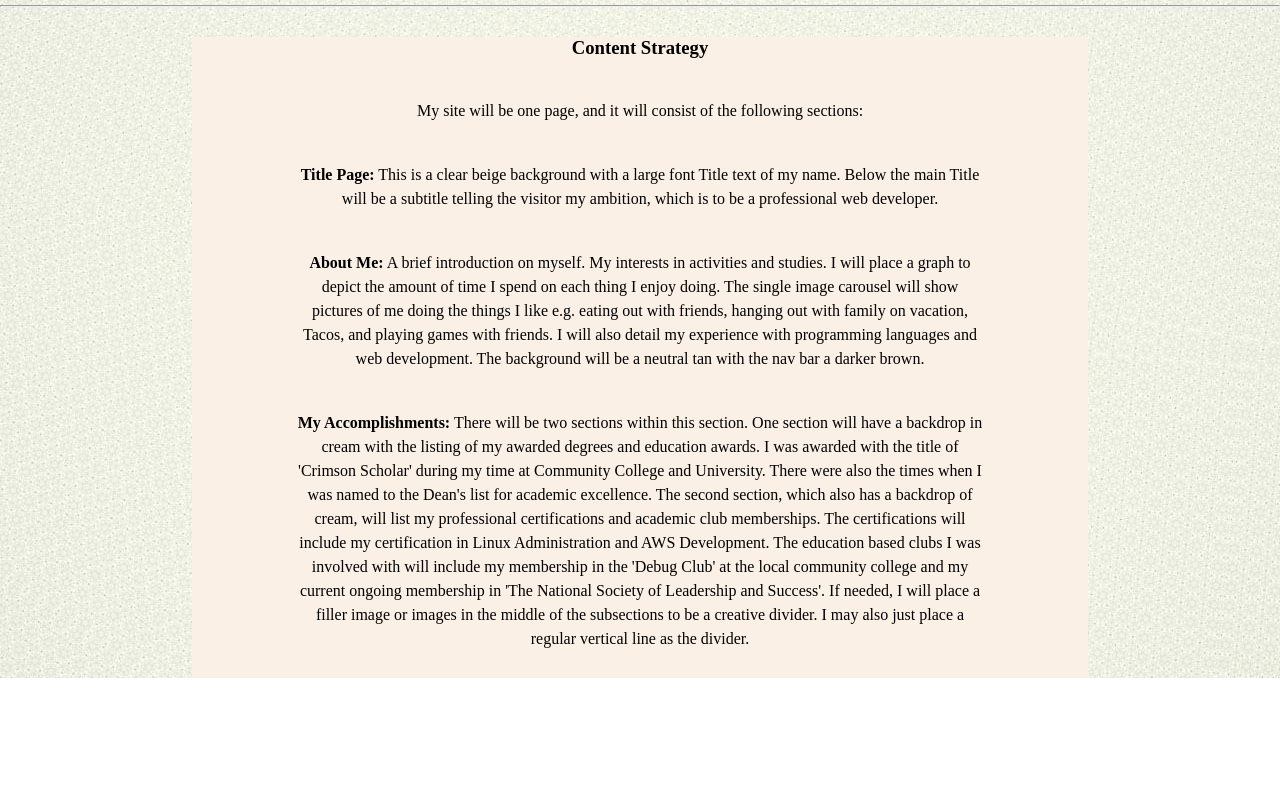
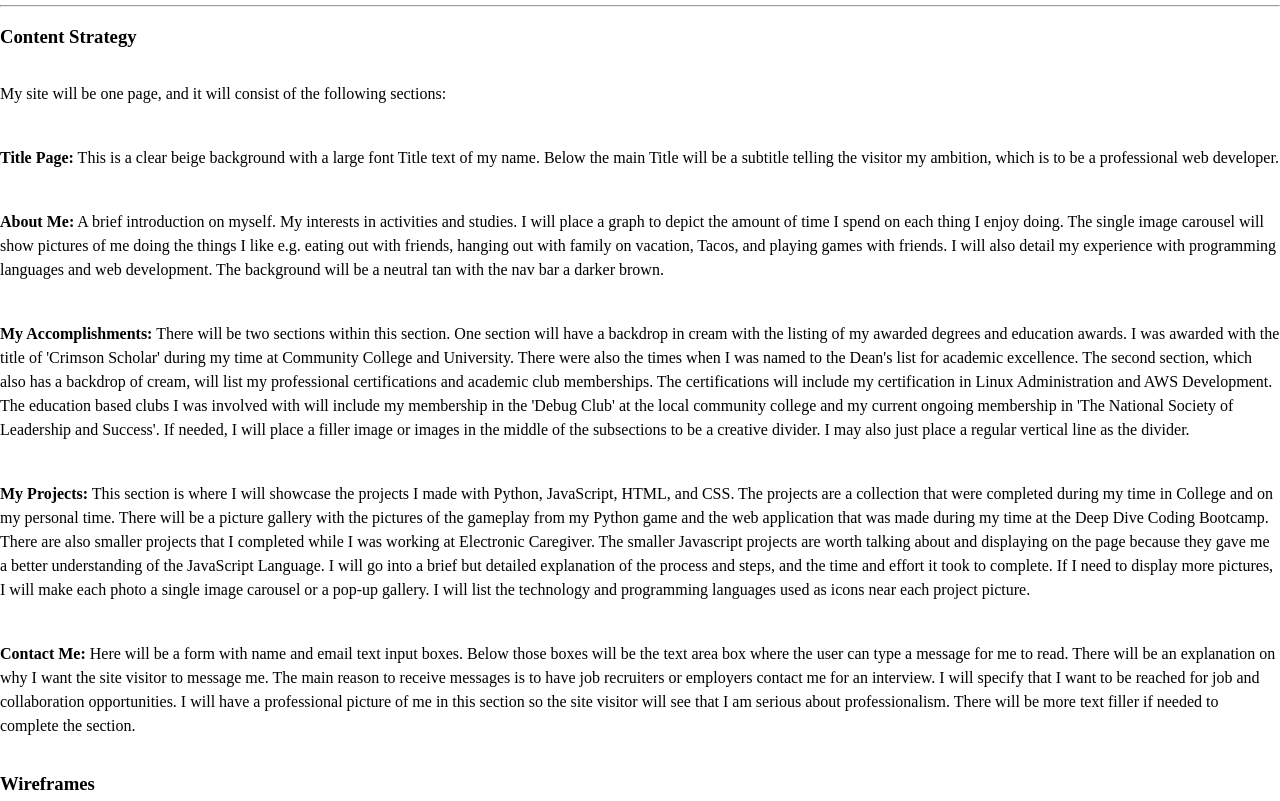
Before and after one commit to Chris-Davila/Chris-webDev-for-hire, a plain HTML site: page documentation/milestone-2.html in a window 1280 px wide. Shown: the part 122-923 px from the top of the page. Before the commit the page ends 800 px from the top, so only its background shows below. Drawn offline with Linux system fonts and the light colour scheme.

Commit message:
Update of Milestone 2

```diff
--- a/documentation/milestone-2.html
+++ b/documentation/milestone-2.html
@@ -6,7 +6,7 @@
     <link rel="stylesheet" href="styles.css">
 </head>
 <body>
-    <div class="page-container">
+    <div>
         <header>
             <div class="title">
                 <h1>PWP Milestone 2</h1>
@@ -16,7 +16,7 @@
         </header>
         <main>
             <h3>Content Strategy</h3>
-            <div class="info-1">
+            <div class="info-2">
                 <p>My site will be one page, and it will consist of the following sections:</p>
                 <p><strong>Title Page:</strong> This is a clear beige background with a large font Title text of my name. Below the main Title will be a subtitle telling the visitor my ambition, which is to be a professional web developer.</p>
                 <p><strong>About Me:</strong> A brief introduction on myself. My interests in activities and studies. I will place a graph to depict the amount of time I spend on each thing I enjoy doing. The single image carousel will show pictures of me doing the things I like e.g. eating out with friends, hanging out with family on vacation, Tacos, and playing games with friends. I will also detail my experience with programming languages and web development. The background will be a neutral tan with the nav bar a darker brown.</p>
@@ -26,7 +26,7 @@
             </div>
             <h3>Wireframes</h3>
             <div>
-                <img src="images/desktopWireframe.png" alt="Desktop Wireframe" width="300" height="400"/>
+                <img src="images/desktopWireframe.png" alt="Desktop Wireframe" width="300" height="900"/>
             </div>
             <div>
                 <img src="images/mobileWireframe.png" alt="Mobile Wireframe"/>
--- a/documentation/styles.css
+++ b/documentation/styles.css
@@ -9,7 +9,7 @@
     height: 100vh;
     width: 100%;
 }
-main {
+.main-fancy {
     background-color: linen;
     width: 70%;
     margin: 30px auto;
@@ -22,6 +22,12 @@
     margin: 1.5rem auto;
     line-height: 1.5;
 }
+.info-2 {
+    line-height: 1.5;
+    display: flex;
+    flex-direction: column;
+    gap: .5rem;
+}
 .resp-img-lg {
     width: 80%;
 }
```
Also changed, not shown: documentation/milestone-1.html (+1 -1 lines).
